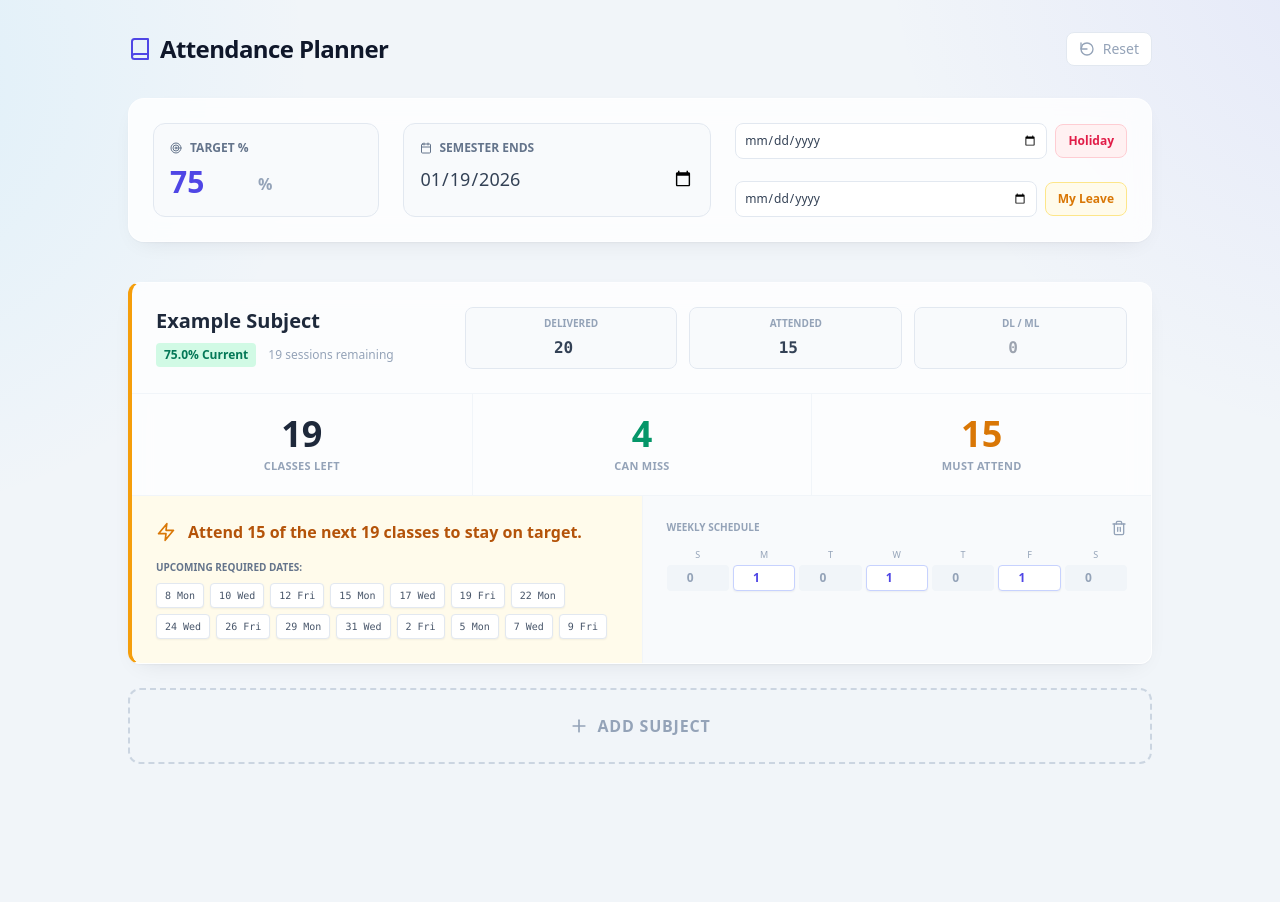
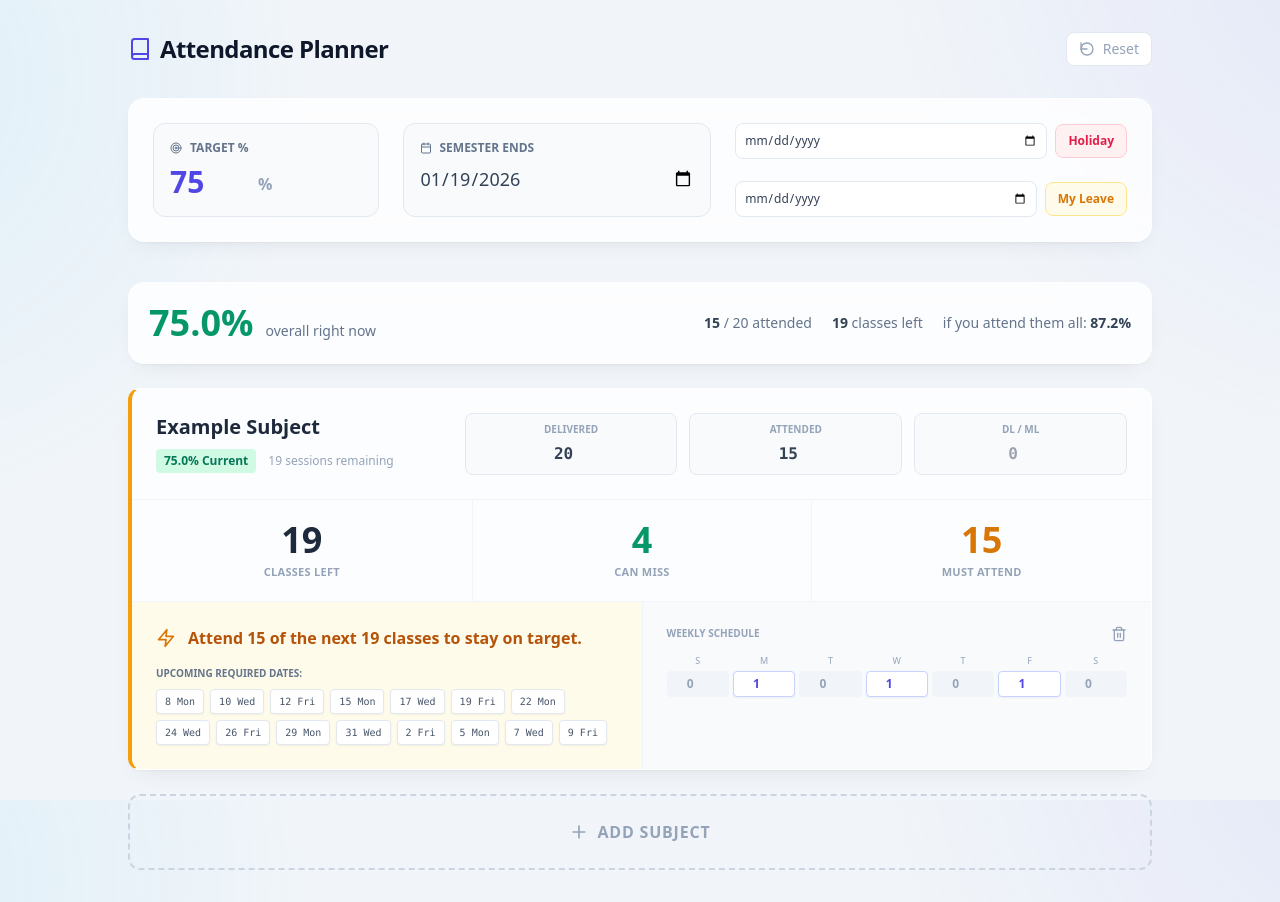
Before and after one commit to tanish19078/attendance-tracker, a React (Vite) app: page / in a window 1280 px wide. Before the commit the page ends 800 px from the top, so only its background shows below. Built offline with nearby package versions, Linux system fonts and the light colour scheme.

Commit message:
Add an overall attendance banner across all subjects
Show combined current %, present/delivered totals, classes left, and
the best achievable % if every remaining class is attended, using
computeOverall. Hidden until at least one class has been delivered.

```diff
--- a/src/AttendanceApp.jsx
+++ b/src/AttendanceApp.jsx
@@ -1,5 +1,5 @@
 import React, { useState, useEffect } from 'react';
-import { computeSubjectStats } from './lib/attendance';
+import { computeSubjectStats, computeOverall } from './lib/attendance';
 
 // --- Inline Icons ---
 const Icon = ({ d, className }) => (
@@ -73,6 +73,7 @@ const AttendanceApp = () => {
     const projectionOpts = { targetPercentage, semesterEndDate, holidays, leaves };
     const calculateProjections = (subject) =>
         computeSubjectStats(subject, projectionOpts);
+    const overall = computeOverall(subjects, projectionOpts);
 
     const addDate = (list, setList, val, setVal) => {
         if (val && !list.includes(val)) {
@@ -191,6 +192,25 @@ const AttendanceApp = () => {
                     )}
                 </div>
             </div>
+
+            {/* --- Overall standing across all subjects --- */}
+            {subjects.length > 0 && overall.delivered > 0 && (
+                <div className="max-w-5xl mx-auto mb-6">
+                    <div className="glass-card rounded-2xl p-5 flex flex-col sm:flex-row items-center justify-between gap-4">
+                        <div className="flex items-baseline gap-3">
+                            <span className={`text-4xl font-bold tabular-nums ${overall.currentPct >= targetPercentage ? 'text-emerald-600' : 'text-rose-600'}`}>
+                                {overall.currentPct.toFixed(1)}%
+                            </span>
+                            <span className="text-sm font-medium text-slate-500">overall right now</span>
+                        </div>
+                        <div className="text-sm text-slate-500 flex flex-wrap gap-x-5 gap-y-1 justify-center">
+                            <span><span className="font-bold text-slate-700 tabular-nums">{overall.present}</span> / {overall.delivered} attended</span>
+                            <span><span className="font-bold text-slate-700 tabular-nums">{overall.future}</span> classes left</span>
+                            <span>if you attend them all: <span className="font-bold text-slate-700 tabular-nums">{overall.projectedPct.toFixed(1)}%</span></span>
+                        </div>
+                    </div>
+                </div>
+            )}
 
             {/* --- Subjects Grid --- */}
             <div className="max-w-5xl mx-auto space-y-6">
```
